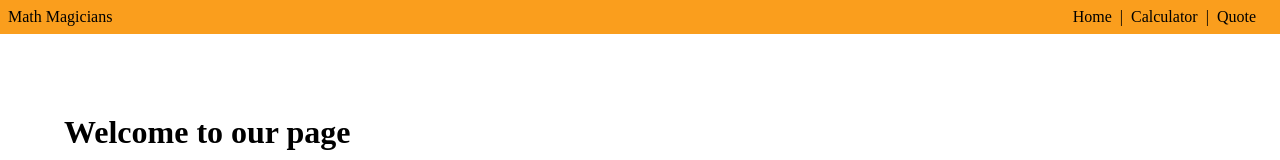
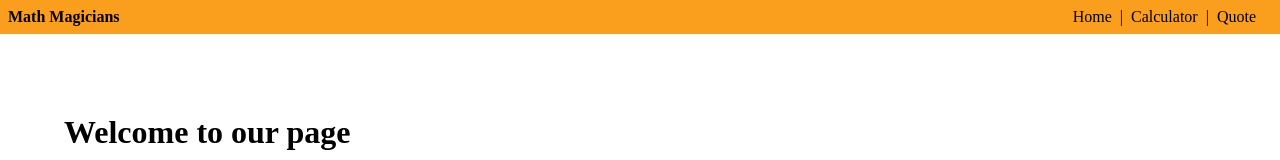
Before and after one commit to Bellagirl-maker/Math-magicians, a React (Create React App) app: page / in a window 1280 px wide. Shown: the top 160 px of the page. Built offline with nearby package versions, Linux system fonts and the light colour scheme.

Commit message:
Update Navbar.css

```diff
--- a/src/components/Navbar.css
+++ b/src/components/Navbar.css
@@ -13,6 +13,7 @@
 
 .logo {
   flex: 1;
+  font-weight: 700
 }
 
 .nav-link {
```
